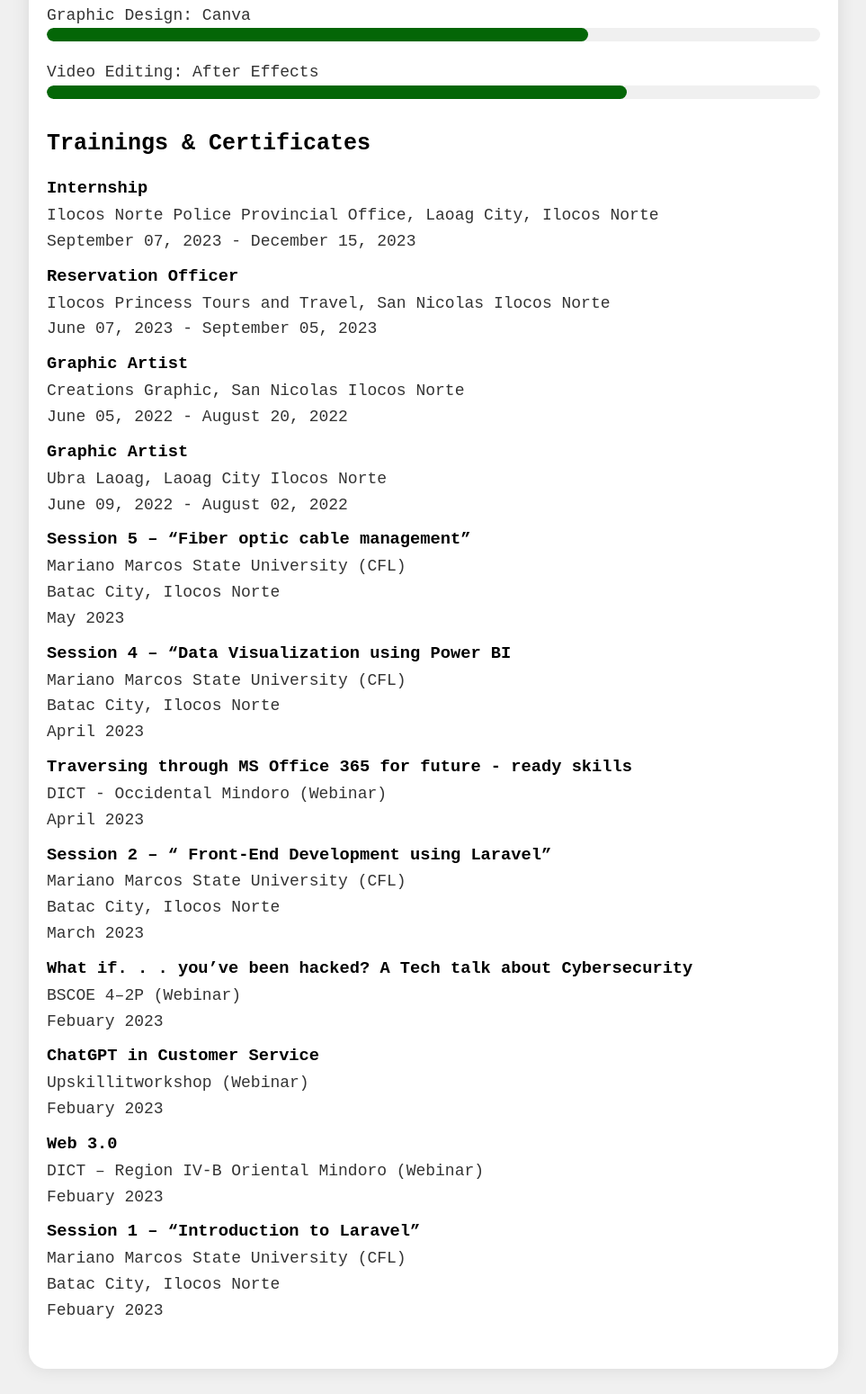
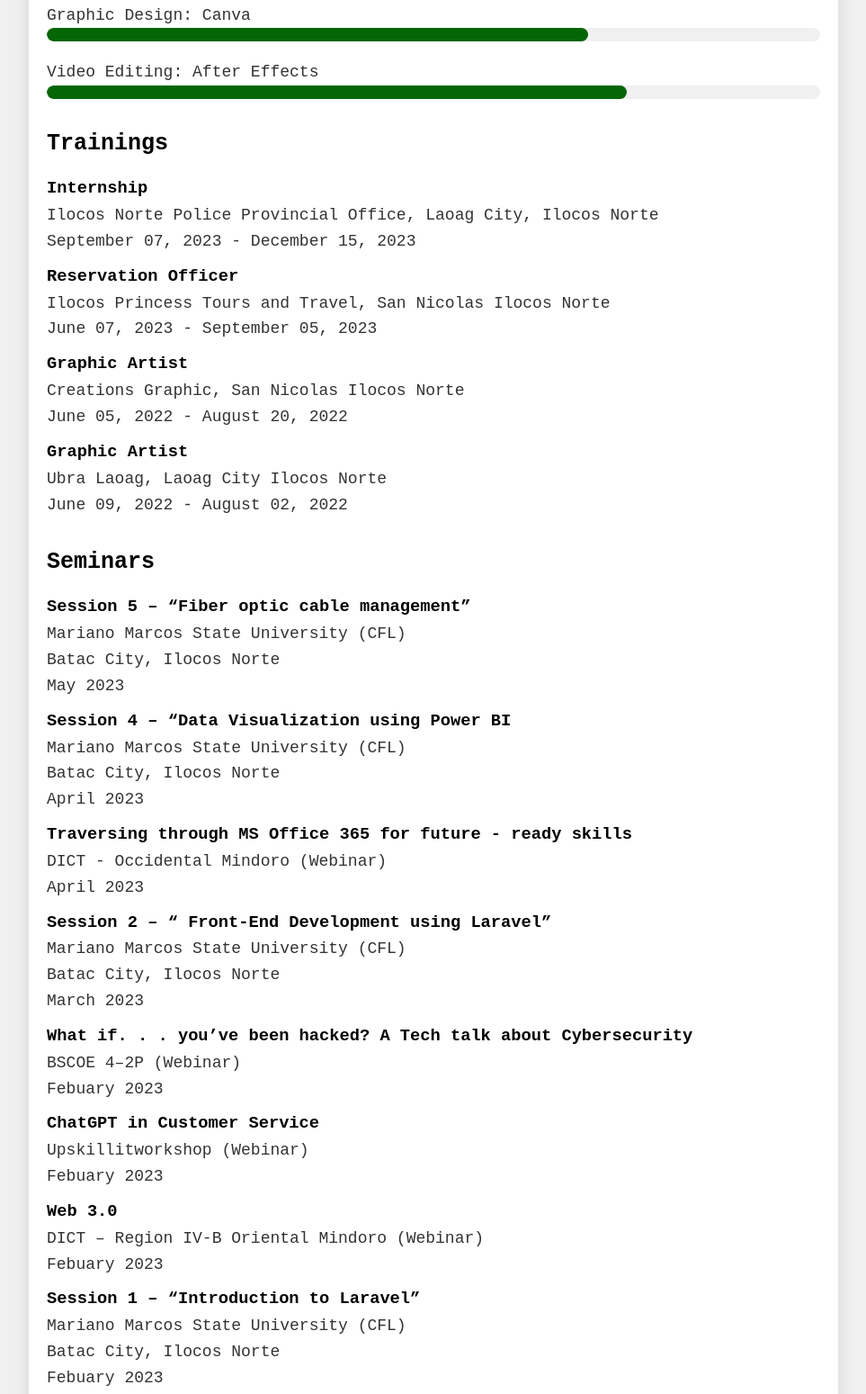
Before and after one commit to MicroLutos/Updated-Resume, a plain HTML site: page index.html in a window 1280 px wide. Shown: the part 814-2363 px from the top of the page at 90% size, without its empty margins (158-1121 px from the left). Drawn offline with Linux system fonts and the light colour scheme.

Commit message:
index.html

```diff
--- a/index.html
+++ b/index.html
@@ -79,7 +79,7 @@
         </section>
 
         <section id="trainings">
-            <h2>Trainings & Certificates</h2>
+            <h2>Trainings</h2>
             <div class="training">
                 <h3>Internship</h3>
                 <p>Ilocos Norte Police Provincial Office, Laoag City, Ilocos Norte</p>
@@ -100,6 +100,9 @@
                 <p>Ubra Laoag, Laoag City Ilocos Norte</p>
                 <p>June 09, 2022 - August 02, 2022</p>
             </div>
+        </section>
+        <section id="trainings">
+            <h2>Seminars</h2>
             <div class="training">
                 <h3>Session 5 – “Fiber optic cable management”</h3>
                 <p>Mariano Marcos State University (CFL)</p>
```
